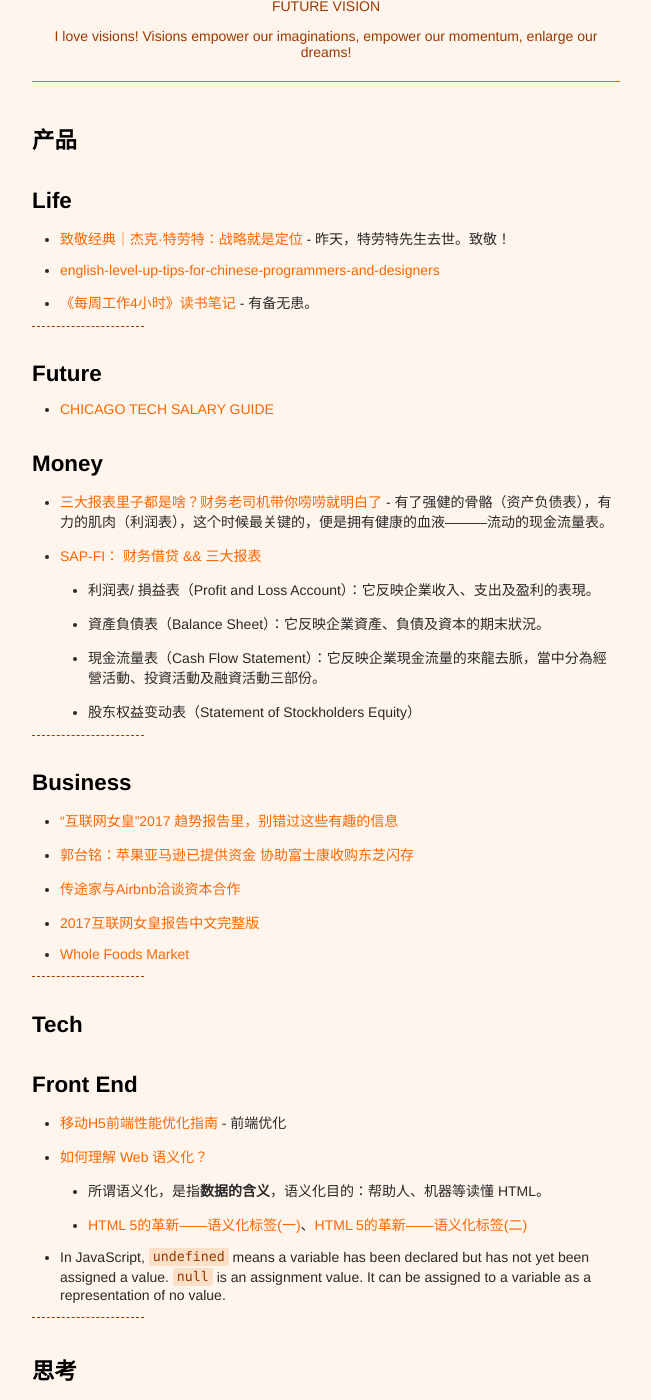
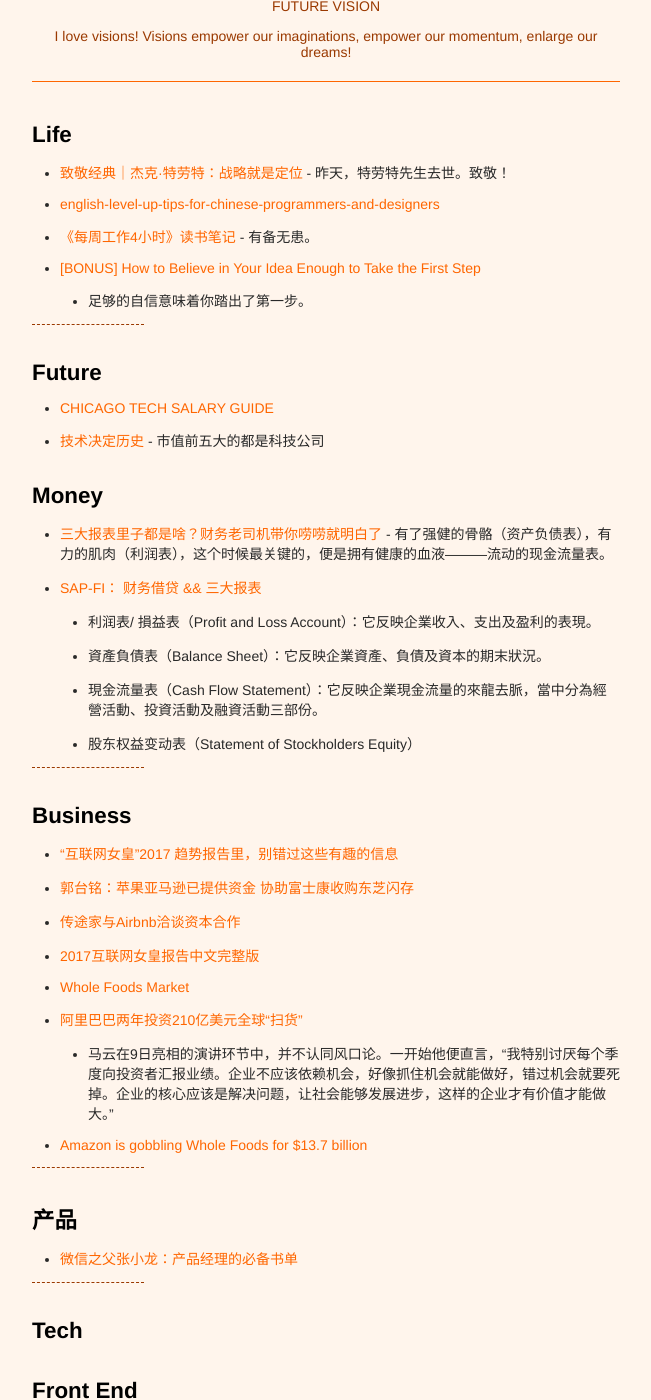
Before and after one commit to xianyuxmu/xianyuxmu.github.io, a Jekyll site: the page built from _posts/2017-06-01-monthly-reading.md, in a window 1280 px wide and 1400 px high, scrolled down 283 px. Shown: the whole window, without its empty margins (314-965 px from the left). Built offline with Jekyll 4.4.1, drawn with Linux system fonts in a browser that asks for light colours; comment, search, counter and statistics services are not loaded.

Commit message:
Reading 17, 2017

```diff
--- a/_posts/2017-06-01-monthly-reading.md
+++ b/_posts/2017-06-01-monthly-reading.md
@@ -17,14 +17,14 @@
 </p>
 </blockquote>
 
-## 产品
-
 
 ## Life
 
 - [致敬经典｜杰克·特劳特：战略就是定位](https://mp.weixin.qq.com/s?__biz=MjM5NzY4MzQyMQ==&mid=2650080389&idx=1&sn=75258c3961d7b37d90a0963680da4a2a) - 昨天，特劳特先生去世。致敬！
 - [english-level-up-tips-for-chinese-programmers-and-designers](https://github.com/byoungd/english-level-up-tips-for-chinese-programmers-and-designers)
 - [《每周工作4小时》读书笔记](https://book.douban.com/review/5197541/) - 有备无患。
+- [[BONUS] How to Believe in Your Idea Enough to Take the First Step](https://themission.co/bonus-how-to-believe-in-your-idea-enough-to-take-the-first-step-56a93cb0986b)
+	- 足够的自信意味着你踏出了第一步。
 
 
 ----
@@ -32,6 +32,8 @@
 ## Future
 
 - [CHICAGO TECH SALARY GUIDE](http://intersog.com/blog/chicago-tech-salary-guide-2015/)
+- [技术决定历史](http://www.ruanyifeng.com/blog/2017/05/technology-is-future.html) - 市值前五大的都是科技公司
+
 
 ## Money
 
@@ -52,7 +54,16 @@
 - [传途家与Airbnb洽谈资本合作](http://tech.qq.com/a/20170605/003014.htm)
 - [2017互联网女皇报告中文完整版](http://tech.qq.com/a/20170601/009038.htm#p=1)
 - [Whole Foods Market](http://www.wholefoodsmarket.com/)
+- [阿里巴巴两年投资210亿美元全球“扫货”](http://news.sina.com.cn/c/2017-06-10/doc-ifyfzhpq6474857.shtml)
+	- 马云在9日亮相的演讲环节中，并不认同风口论。一开始他便直言，“我特别讨厌每个季度向投资者汇报业绩。企业不应该依赖机会，好像抓住机会就能做好，错过机会就要死掉。企业的核心应该是解决问题，让社会能够发展进步，这样的企业才有价值才能做大。”
+- [Amazon is gobbling Whole Foods for $13.7 billion](https://techcrunch.com/2017/06/16/report-amazon-is-gobbling-whole-foods-for-a-reported-13-7-billion/?utm_medium=TCnewsletter)
 
+
+----
+
+## 产品
+
+- [微信之父张小龙：产品经理的必备书单](http://www.cyzone.cn/a/20140513/257583.html)
 
 ----
 
```
